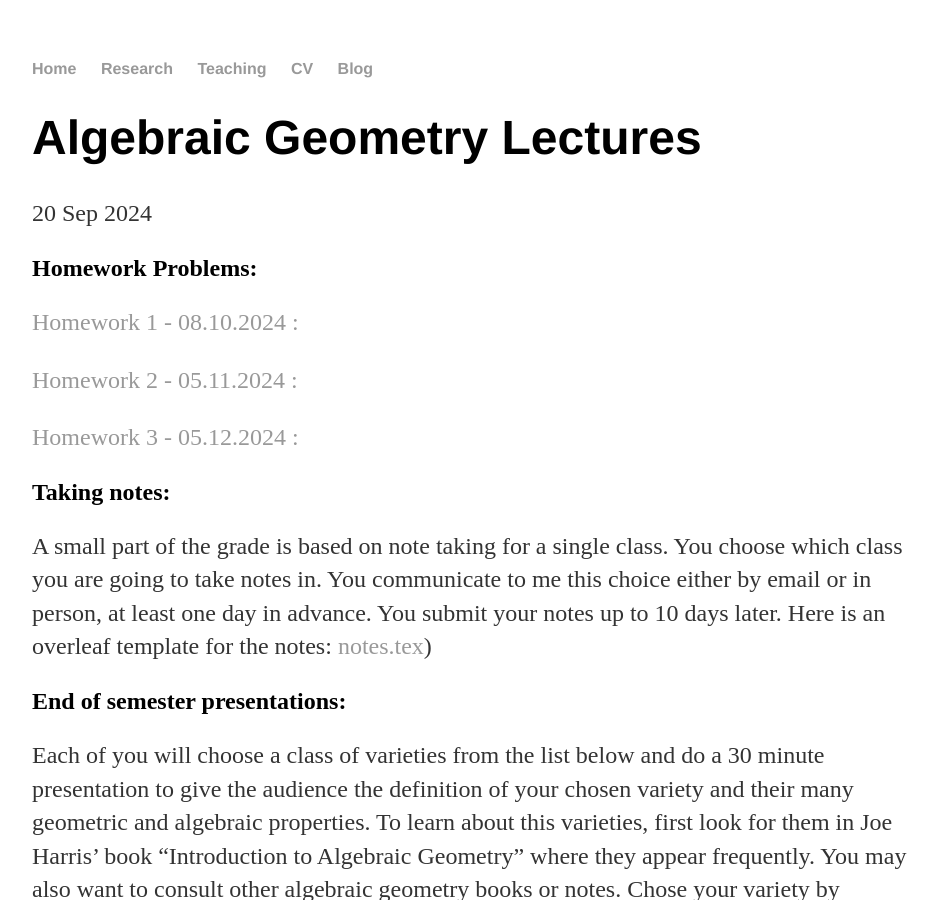
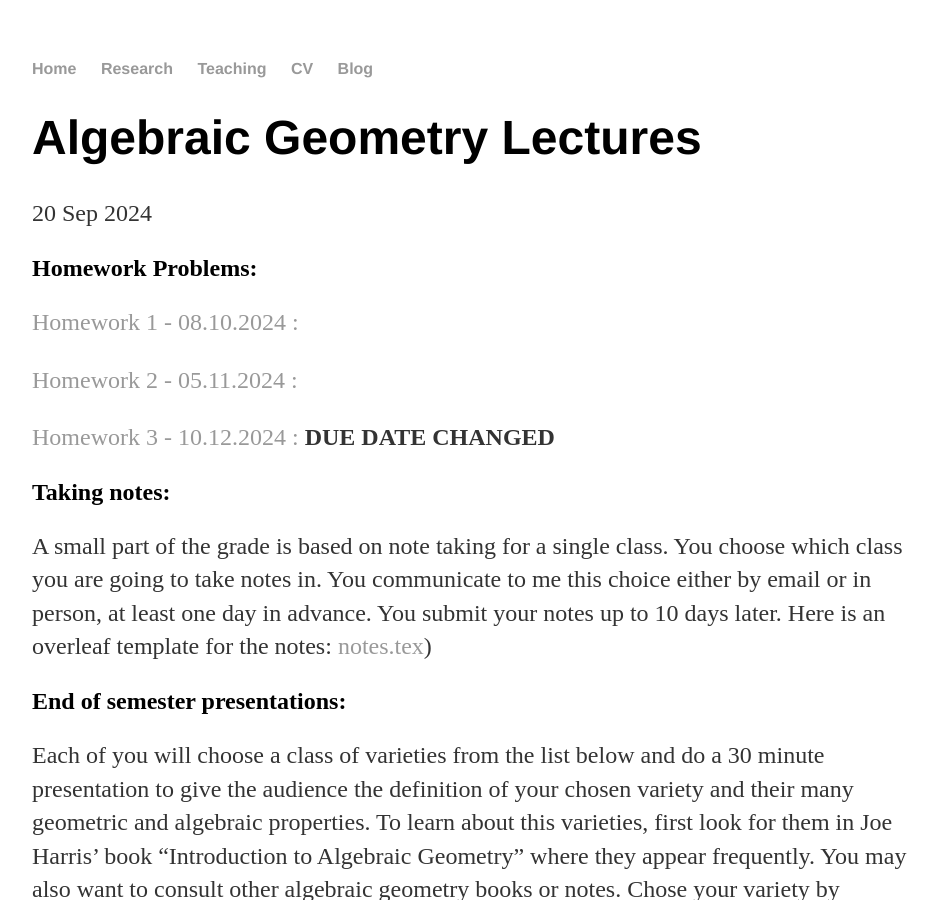
Before and after one commit to emduart2/emduart2.github.io, a Jekyll site: the page built from _posts/2024-09-20-Algebraic-Geometry-Lectures.md, in a window 1280 px wide and 900 px high. Shown: the whole window, without its empty margins (160-1096 px from the left). Built offline with Jekyll 4.4.1, drawn with Linux system fonts in a browser that asks for light colours.

Commit message:
DUE DATE CHANGED

```diff
--- a/_posts/2024-09-20-Algebraic-Geometry-Lectures.md
+++ b/_posts/2024-09-20-Algebraic-Geometry-Lectures.md
@@ -9,7 +9,7 @@ date: 2024-09-20
 
 [Homework 2 - 05.11.2024 :](https://www.overleaf.com/read/vmgvbfgzhfbr#9b0adc)
 
-[Homework 3 - 05.12.2024 :](https://www.overleaf.com/read/vmgvbfgzhfbr#9b0adc)
+[Homework 3 - 10.12.2024 :](https://www.overleaf.com/read/vmgvbfgzhfbr#9b0adc) **DUE DATE CHANGED**
 
 ## Taking notes:
 A small part of the grade is based on note taking for a single class. You choose
```
